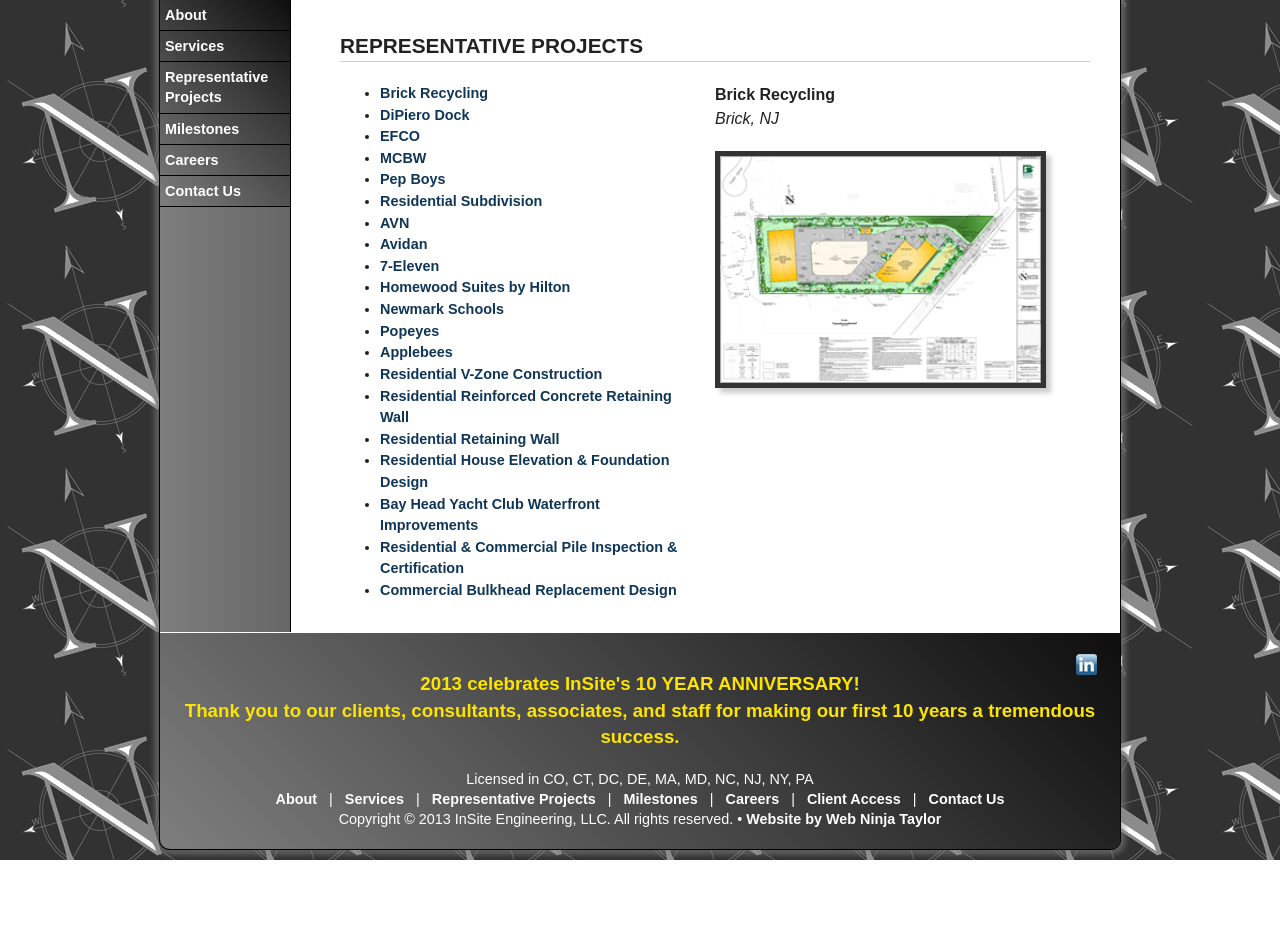
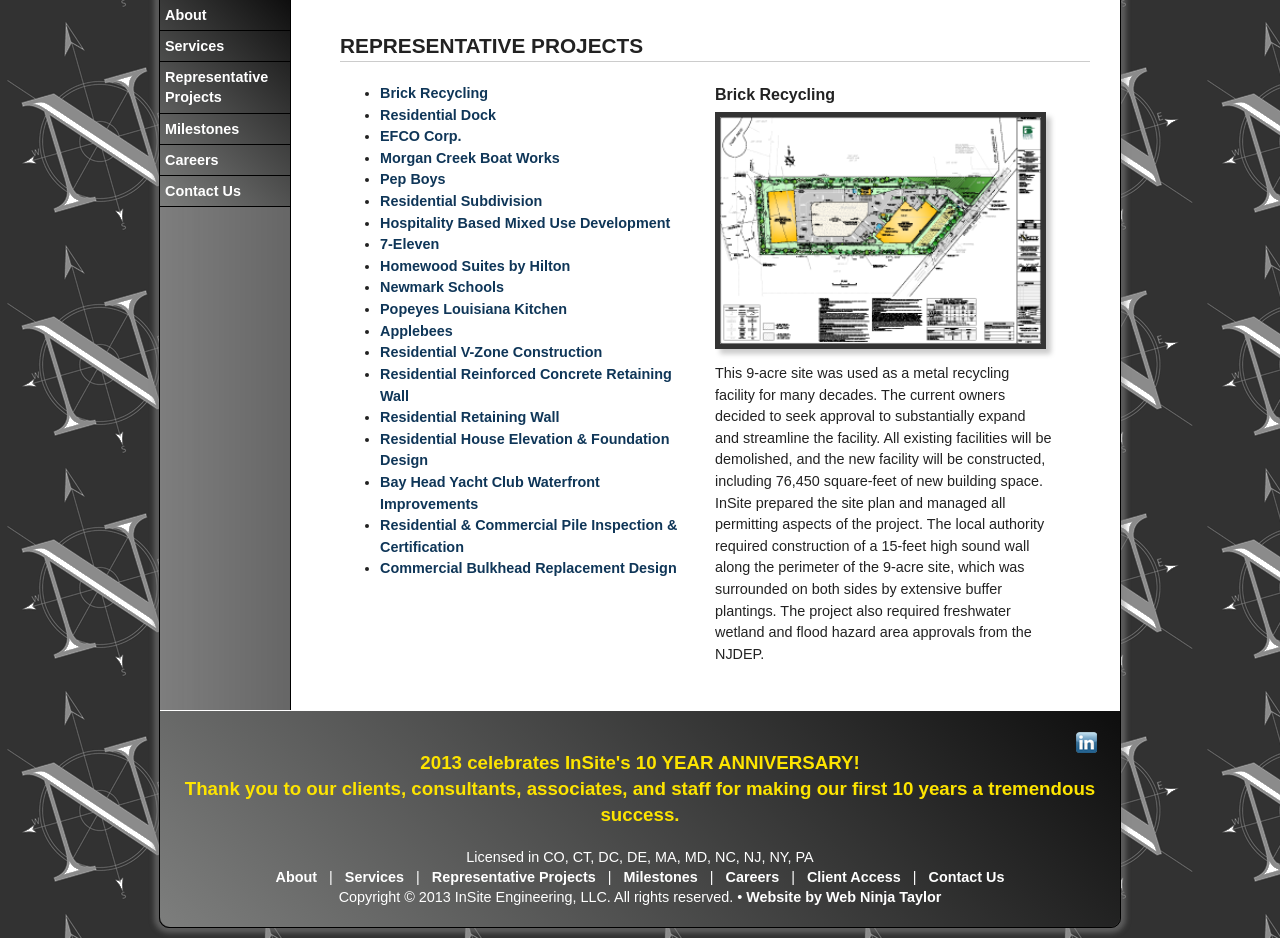
Before and after one commit to webninjataylor/insite, a PHP site: page /projects.php in a window 1280 px wide. Shown: the part 209-1147 px from the top of the page. Before the commit the page ends 1069 px from the top, so only its background shows below. Run offline with PHP 8.4, Linux system fonts and the light colour scheme.

Commit message:
Rep. Proj. done

```diff
--- a/css/main.scss
+++ b/css/main.scss
@@ -291,6 +291,9 @@
     margin-top: 20px;
     width:95%;
 }
+.rp {
+    margin-top: 5px;
+}
 #licensemap img {
     width: 650px;
 }
--- a/milestones.php
+++ b/milestones.php
@@ -18,7 +18,7 @@
                 <li>2012, December: &quot;<a href="http://www.erosioncontrol.com/EC/Articles/19111.aspx?page=1" target="_blank">Holding Steady</a>,&quot; Erosion Control Magazine - InSite Engineering, LLC assists to mitigate a structural issue following Hurricane Irene</li>
                 <li>2012, March: InSite Engineering welcomes <a href="http://www.webninjataylor.com/development/insite/about/keyprofessionals.php?pab=karakashian">Lory A. Karakashian, PE</a> to the team</li>
                 <li>2011, May: <a href="projects.php?pab=newmark">Newmark Schools</a>, a 60,000 SF School for Special Needs Children in Scotch Plains, NJ receives municipal Site Plan approvals.  Doors will open for students in Fall of 2013.</li>
-                <li>2010 November: <a href="projects.php?pab=avn">Hyatt Hotel</a> anchored mixed use development including a 113 room extended stay hotel, a 16,000 sf banquet facility and restaurant and a liquor store receives municipal Use Variance and Site Plan approvals. [link to representative projects page for this project]</li>
+                <li>2010 November: <a href="projects.php?pab=hbmud">Hyatt Hotel</a> anchored mixed use development including a 113 room extended stay hotel, a 16,000 sf banquet facility and restaurant and a liquor store receives municipal Use Variance and Site Plan approvals. [link to representative projects page for this project]</li>
                 <li>2008, August: InSite Engineering welcomes <a href="http://www.webninjataylor.com/development/insite/about/keyprofessionals.php?pab=freud">Robert P. Freud, PE, PP</a> to the team</li>
                 <li>2007, April: InSite Engineering establishes its residence in Wall Township, NJ</li>
                 <li>2005, April: &quot;<a href="http://insiteeng.net/publications/OnsiteInstallerMag_2005_04.pdf" target="_blank">System Profile: Under the Microscope</a>,&quot; OnSite Installer Magazine - InSite Engineering, LLC receives national recognition for a challenging onsite wastewater system design</li>
--- a/projects.php
+++ b/projects.php
@@ -14,17 +14,16 @@
             <div class="column left">
                 <ul>
                     <li><a href="javascript:return false;" data-id="brick" class="peekaboo">Brick Recycling</a></li>
-                    <li><a href="javascript:return false;" data-id="dipiero" class="peekaboo">DiPiero Dock</a></li>
-                    <li><a href="javascript:return false;" data-id="efco" class="peekaboo">EFCO</a></li>
-                    <li><a href="javascript:return false;" data-id="mcbw" class="peekaboo">MCBW</a></li>
+                    <li><a href="javascript:return false;" data-id="dipiero" class="peekaboo">Residential Dock</a></li>
+                    <li><a href="javascript:return false;" data-id="efco" class="peekaboo">EFCO Corp.</a></li>
+                    <li><a href="javascript:return false;" data-id="mcbw" class="peekaboo">Morgan Creek Boat Works</a></li>
                     <li><a href="javascript:return false;" data-id="pb" class="peekaboo">Pep Boys</a></li>
                     <li><a href="javascript:return false;" data-id="rs" class="peekaboo">Residential Subdivision</a></li>
-                    <li><a href="javascript:return false;" data-id="avn" class="peekaboo">AVN</a></li>
-                    <li><a href="javascript:return false;" data-id="avidan" class="peekaboo">Avidan</a></li>
+                    <li><a href="javascript:return false;" data-id="hbmud" class="peekaboo">Hospitality Based Mixed Use Development</a></li>
                     <li><a href="javascript:return false;" data-id="sleven" class="peekaboo">7-Eleven</a></li>
                     <li><a href="javascript:return false;" data-id="homewood" class="peekaboo">Homewood Suites by Hilton</a></li>
                     <li><a href="javascript:return false;" data-id="newmark" class="peekaboo">Newmark Schools</a></li>
-                    <li><a href="javascript:return false;" data-id="popeyes" class="peekaboo">Popeyes</a></li>
+                    <li><a href="javascript:return false;" data-id="popeyes" class="peekaboo">Popeyes Louisiana Kitchen</a></li>
                     <li><a href="javascript:return false;" data-id="applebees" class="peekaboo">Applebees</a></li>
                     <li><a href="javascript:return false;" data-id="rvc" class="peekaboo">Residential V-Zone Construction</a></li>
                     <li><a href="javascript:return false;" data-id="rrcrw" class="peekaboo">Residential Reinforced Concrete Retaining Wall</a></li>
@@ -33,156 +32,112 @@
                     <li><a href="javascript:return false;" data-id="bayhead" class="peekaboo">Bay Head Yacht Club Waterfront Improvements</a></li>
                     <li><a href="javascript:return false;" data-id="rcpic" class="peekaboo">Residential &amp; Commercial Pile Inspection &amp; Certification</a></li>
                     <li><a href="javascript:return false;" data-id="cbrd" class="peekaboo">Commercial Bulkhead Replacement Design</a></li>
-                    <!--
-                        <li><a href="javascript:return false;" data-id="sharkriver" class="peekaboo">Shark River Beach and Yacht Club</a></li>
-                        <li><a href="javascript:return false;" data-id="wall" class="peekaboo">Residential Retaining Wall</a></li>
-                        <li><a href="javascript:return false;" data-id="kmb" class="peekaboo">KMB Group</a></li>
-                        <li><a href="javascript:return false;" data-id="boulder" class="peekaboo">Boulder Beach</a></li>
-                        <li><a href="javascript:return false;" data-id="sleep" class="peekaboo">Sleep Center and Medical Office Building</a></li>
-                        <li><a href="javascript:return false;" data-id="spc" class="peekaboo">Shrewsbury Physician's Center</a></li>
-                    -->
                 </ul>
             </div>
             <div class="column left">
                 <div class="peekaboo" id="brick">
-                    <strong>Brick Recycling</strong><br />
-                    <em>Brick, NJ</em><br />
-                    <img src="images/brick.png" class="photo">
+                    <strong>Brick Recycling</strong>
+                    <img src="images/brick.png" class="photo rp">
+                    <p>This 9-acre site was used as a metal recycling facility for many decades.  The current owners decided to seek approval to substantially expand and streamline the facility.  All existing facilities will be demolished, and the new facility will be constructed, including 76,450 square-feet of new building space.  InSite prepared the site plan and managed all permitting aspects of the project.  The local authority required construction of a 15-feet high sound wall along the perimeter of the 9-acre site, which was surrounded on both sides by extensive buffer plantings.  The project also required freshwater wetland and flood hazard area approvals from the NJDEP.</p>
                 </div>
                 <div class="peekaboo" id="dipiero">
-                    <strong>DiPiero Dock</strong><br />
-                    <img src="images/dipiero.png" class="photo">
+                    <strong>Residential Dock</strong>
+                    <img src="images/dipiero.png" class="photo rp">
+                    <p>InSite assisted a waterfront homeowner in obtaining approvals from the NJDEP and US Army Corps of Engineers to construct a 300-feet extension to an existing residential dock.  The final approved plans served as the construction document for the project.  The purpose of the dock extension was to reach adequate draft for the family’s boat.</p>
                 </div>
                 <div class="peekaboo" id="efco">
-                    <strong>EFCO</strong><br />
-                    <img src="images/efco.png" class="photo">
+                    <strong>EFCO Corp.</strong>
+                    <img src="images/efco.png" class="photo rp">
+                    <p>An international industrial company required an expansion of their existing facility to support their rapid growth.  InSite prepared a site plan for a 50,000 square-feet expansion to double the size of their existing warehouse on the 9-acre property.  Since the property is located along a stream, the project required freshwater wetlands and flood hazard area approvals from the NJDEP.  Compliance with NJDEP regulations was extremely complex.</p>
                 </div>
                 <div class="peekaboo" id="mcbw">
-                    <strong>MCBW</strong><br />
-                    <img src="images/mcbw.png" class="photo">
+                    <strong>MCBW</strong>
+                    <img src="images/mcbw.png" class="photo rp">
+                    <p>InSite designed a 128-boat active dry-storage marina on the 2-acre site.  Extensive NJDEP and US Army Corps of Engineers permitting were required.  Due to a change in elevation of 50-feet across the long, narrow site, a series of substantial retaining walls were required to accomplish our client’s development goals.  A new bulkhead along the waterfront with a negative drop boat well was also included in the design of the marina.  Our design included 11 in-water boat staging slips accessed by a series of fixed, floating, and fingers docks, with a fueling station along the edge of the channel.</p>
                 </div>
                 <div class="peekaboo" id="pb">
-                    <strong>Pep Boys</strong><br />
-                    <em>Blackwood, NJ</em><br />
-                    <img src="images/pb.png" class="photo">
-                    <img src="images/pb.jpg" class="photo">
+                    <strong>Pep Boys</strong>
+                    <img src="images/pb.png" class="photo rp">
+                    <img src="images/pb.jpg" class="photo rp">
+                    <p>InSite designed a site plan for Pep Boys to construct a new facility in southern New Jersey.  The new Service &amp; Tire Center was required to open before the end of the company’s fiscal year, which left a very short timeframe in which to design, obtain approvals, and construct the site.  Working closely with Pep Boys, their professionals, their general contractor, and various municipal officials, the project goals were achieved.</p>
                 </div>
                 <div class="peekaboo" id="rs">
-                    <strong>Residential Subdivision</strong><br />
-                    <em>Wall, NJ</em><br />
-                    <img src="images/rs.png" class="photo">
+                    <strong>Residential Subdivision</strong>
+                    <img src="images/russo.png" class="photo rp">
+                    <p>NEED TEXT</p>
                 </div>
-                <div class="peekaboo" id="avn">
-                    <strong>AVN</strong><br />
-                    <em>Cranbury, NJ</em>
-                    <p>Use variance for hotel, banquet facility, and liquor store</p>
-                </div>
-                <div class="peekaboo" id="avidan">
-                    <strong>Avidan</strong><br />
-                    <em>Bayonne, NJ</em>
-                    <p>Assisted with Eminent Domain settlement for major pipeline easement on 100,000 SF of industrial building to ensure limited impact to client and tenants and to secure highest possible compensation</p>
+                <div class="peekaboo" id="hbmud">
+                    <strong>Hospitality Based Mixed Use Development</strong>
+                    <img src="images/hbmud.png" class="photo rp">
+                    <p>Assisted client from due diligence and layout design through entitlements including a Use Variance and Site Plan approval for a mixed use development centered around hospitality services.  The development includes a 113 room Hyatt hotel, a 16,000 square foot banquet facility and restaurant, and a liquor store.</p>
                 </div>
                 <div class="peekaboo" id="sleven">
-                    <strong>7-Eleven</strong><br />
-                    <em>Elizabeth, NJ</em>
-                    <p>Consulting throughout northeast</p>
+                    <strong>7-Eleven</strong>
+                    <img src="images/sleven.png" class="photo rp">
+                    <p>Provide consulting services to 7 Eleven, Inc. throughout New Jersey, New York and Pennsylvania for concept and layout development and for site plan and entitlements.</p>
                 </div>
                 <div class="peekaboo" id="homewood">
-                    <strong>Homewood Suites by Hilton</strong><br />
-                    <em>Branchburg, NJ</em>
-                    <p>131 room, three story hotel on state highway for the Briad Group</p>
+                    <strong>Homewood Suites by Hilton</strong>
+                    <img src="images/homewood.png" class="photo rp">
+                    <p>InSite Engineering helped secured Site Plan approvals for a 131 room, three story hotel on state highway for The Briad Group.  Scope included rerouting public sanitary and storm sewer to accommodate lot consolidation, water main extension for subject development and adjacent properties, agency permitting through NJDEP-TWA, NJDEP-BSDW, NJDOT, County and local Soil Conservation District.</p>
                 </div>
                 <div class="peekaboo" id="newmark">
-                    <strong>Newmark Schools</strong><br />
-                    <em>Scotch Plains, NJ</em>
-                    <p>60,000 SF of school for special needs children</p>
+                    <strong>Newmark Schools</strong>
+                    <img src="images/newmark.png" class="photo rp">
+                    <p>The Newmark Schools came to InSite Engineering with ideas to build a state of the art facility so their existing High School and Lower School for special needs children could be brought together and centrally located in Scotch Plains, NJ.  InSite assisted with conceptual development, zone amendment and Site Plan approvals to renovate and expand an existing building to a 60,000 square foot school for special needs children.  Wetlands and floodplain proximity as well as shallow groundwater presented challenges that required innovative stormwater design solutions.  The facility is currently under construction and is set to open its doors for the fall semester of 2013.</p>
                 </div>
                 <div class="peekaboo" id="popeyes">
-                    <strong>Popeyes</strong><br />
-                    <em>North Haven, CT</em>
-                    <p>Restaurant with drive thru on state highway and consulting throughout northeast</p>
+                    <strong>Popeyes Louisiana Kitchen</strong>
+                    <img src="images/popeyes.png" class="photo rp">
+                    <p>InSite Engineering has provided site plan design and entitlement support to corporate and franchise developers of Popeye’s Louisiana Kitchen Restaurants throughout New Jersey, Pennsylvania, New York Connecticut and Massachusetts.</p>
                 </div>
                 <div class="peekaboo" id="applebees">
-                    <strong>Applebees</strong><br />
-                    <em>Tinton Falls, NJ</em>
-                    <p>Use variance for outdoor dining and patio bar</p>
+                    <strong>Applebees</strong>
+                    <img src="images/applebees.png" class="photo rp">
+                    <p>InSite has provided site plan design, entitlements and construction support to franchise developers of Applebee’s at various locations throughout New Jersey.</p>
                 </div>
                 <div class="peekaboo" id="rvc">
-                    <strong>Residential V-Zone Construction</strong><br />
-                    <em>Monmouth Beach, NJ</em>
+                    <strong>Residential V-Zone Construction</strong>
+                    <img src="images/rvc1.jpg" class="photo rp">
+                    <img src="images/rvc2.jpg" class="photo rp">
                     <p>Foundation design including timber piles, concrete slab, reinforced concrete masonry piers &amp; foundation-flooring connections; Compliant with FEMA and NJDEP standards</p>
-                    <img src="images/rvc1.jpg" class="photo">
-                    <img src="images/rvc2.jpg" class="photo">
                 </div>
                 <div class="peekaboo" id="rrcrw">
-                    <strong>Residential Reinforced Concrete Retaining Wall</strong><br />
-                    <em>Wall, NJ</em>
+                    <strong>Residential Reinforced Concrete Retaining Wall</strong>
+                    <img src="images/rrcrw1.png" class="photo rp">
+                    <img src="images/rrcrw2.gif" class="photo rp">
                     <p>Value-engineered reinforced concrete wall design for elevated patio and in-ground swimming pool</p>
-                    <img src="images/rrcrw1.png" class="photo">
-                    <img src="images/rrcrw2.gif" class="photo">
                 </div>
                 <div class="peekaboo" id="rrw">
-                    <strong>Residential Retaining Wall</strong><br />
-                    <em>Holmdel, NJ</em>
+                    <strong>Residential Retaining Wall</strong>
+                    <img src="images/rrw1.jpg" class="photo rp">
+                    <img src="images/rrw2.jpg" class="photo rp">
                     <p>Three-tier, segmental block retaining wall design and global stability analysis</p>
-                    <img src="images/rrw1.jpg" class="photo">
-                    <img src="images/rrw2.jpg" class="photo">
                 </div>
                 <div class="peekaboo" id="rhefd">
-                    <strong>Residential House Elevation &amp; Foundation Design</strong><br />
-                    <em>Manasquan, NJ</em>
+                    <strong>Residential House Elevation &amp; Foundation Design</strong>
+                    <img src="images/rhefd.jpg" class="photo rp">
                     <p>Foundation replacement design (reinforced concrete slab, walls &amp; piers) for residential dwelling located in flood zone</p>
-                    <img src="images/rhefd.jpg" class="photo">
                 </div>
                 <div class="peekaboo" id="bayhead">
-                    <strong>Bay Head Yacht Club Waterfront Improvements</strong><br />
-                    <em>Bay Head, NJ</em>
+                    <strong>Bay Head Yacht Club Waterfront Improvements</strong>
+                    <img src="images/bayhead1.jpg" class="photo rp">
+                    <img src="images/bayhead2.jpg" class="photo rp">
+                    <img src="images/bayhead3.jpg" class="photo rp">
                     <p>Developed comprehensive waterfront improvement plan for Club.  Designed replacement fixed timber docks, breakwaters, bulkheads &amp; concrete slab on site</p>
-                    <img src="images/bayhead1.jpg" class="photo">
-                    <img src="images/bayhead2.jpg" class="photo">
                 </div>
                 <div class="peekaboo" id="rcpic">
-                    <strong>Residential &amp; Commercial Pile Inspection &amp; Certification</strong><br />
-                    <em>Various Locations</em>
+                    <strong>Residential &amp; Commercial Pile Inspection &amp; Certification</strong>
+                    <img src="images/rcpic1.jpg" class="photo rp">
+                    <img src="images/rcpic2.jpg" class="photo rp">
                     <p>Timber and helical pile installation inspection and certification using industry-standards formulas and calculations.  Pile certification for various types of structures including residential &amp; commercial buildings, waterfront structures &amp; in-ground swimming pools</p>
-                    <img src="images/rcpic1.jpg" class="photo">
-                    <img src="images/rcpic2.jpg" class="photo">
                 </div>
                 <div class="peekaboo" id="cbrd">
-                    <strong>Commercial Bulkhead Replacement Design</strong><br />
-                    <em>Neptune, NJ</em>
+                    <strong>Commercial Bulkhead Replacement Design</strong>
+                    <img src="images/cbrd1.jpg" class="photo rp">
+                    <img src="images/cbrd2.jpg" class="photo rp">
                     <p>Navy-style vinyl bulkhead design to replace failing timber bulkhead</p>
-                    <img src="images/cbrd1.jpg" class="photo">
-                    <img src="images/cbrd2.jpg" class="photo">
                 </div>
-                <!--
-                    <div class="peekaboo" id="sharkriver">
-                        <strong>Shark River Beach and Yacht Club</strong><br />
-                        <em>Asbury Park, NJ</em>
-                    </div>
-                    <div class="peekaboo" id="wall">
-                        <strong>Residential Retaining Wall</strong><br />
-                        <em>NJ</em>
-                    </div>
-                    <div class="peekaboo" id="kmb">
-                        <strong>KMB Group</strong><br />
-                    </div>
-                    <div class="peekaboo" id="boulder">
-                        <strong>Boulder Beach</strong><br />
-                        <em>Long Branch, NJ</em>
-                        <p>Residential subdivision</p>
-                    </div>
-                    <div class="peekaboo" id="sleep">
-                        <strong>Sleep Center and Medical Office Building</strong><br />
-                        <em>Middletown, NJ</em>
-                        <p>15,000 SF professional state of the art building</p>
-                    </div>
-                    <div class="peekaboo" id="spc">
-                        <strong>Shrewsbury Physician's Center</strong><br />
-                        <em>Shrewsbury, NJ</em>
-                        <p>Solar panels</p>
-                    </div>
-                -->
             </div>
         </article>
     </section>
```
Also changed, not shown: css/main.css, images/applebees.png (added), images/bayhead3.jpg (added), images/brick.png, images/dipiero.png, images/efco.png, images/hbmud.png (added), images/homewood.png (added), images/mcbw.png, images/newmark.png (added), images/pb.jpg, images/pb.png, images/popeyes.png (added), images/russo.png (added), 1 more files.
